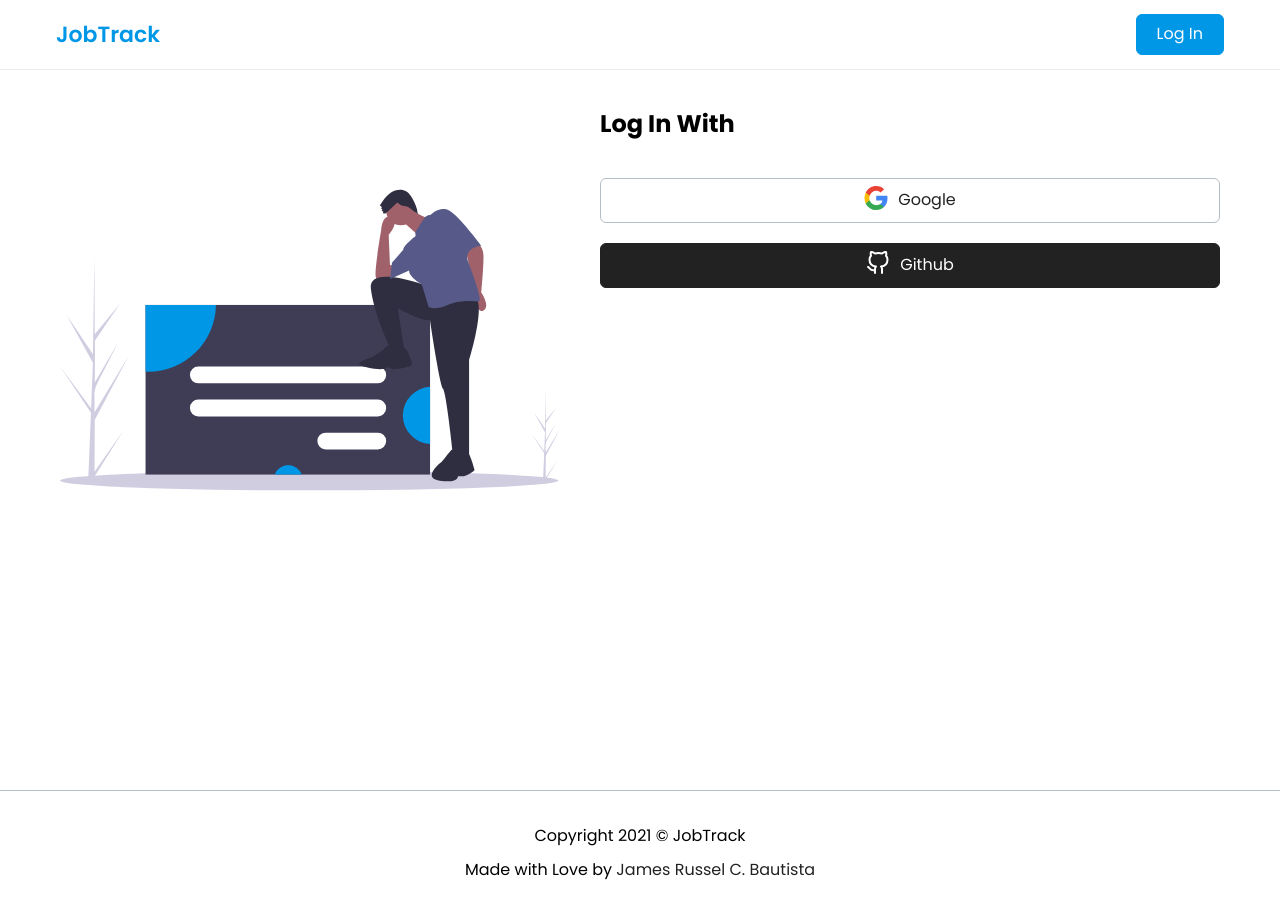
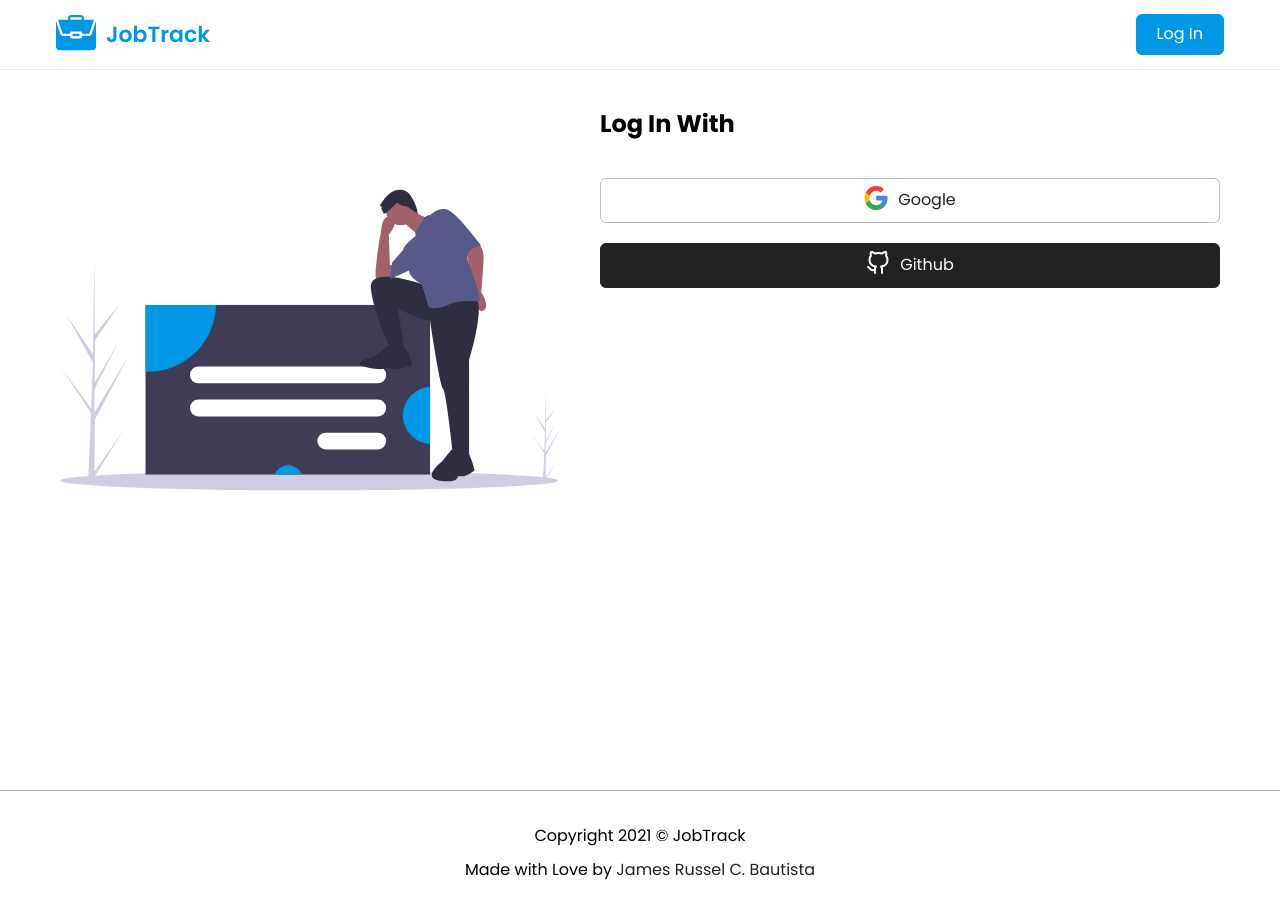
Before and after one commit to jrussumbrella/jobtrack, a Next.js app: page /login in a window 1280 px wide. Built offline with nearby package versions, Linux system fonts and the light colour scheme; no server answers.

Commit message:
add header logo

```diff
--- a/components/core/header/Header.module.css
+++ b/components/core/header/Header.module.css
@@ -4,6 +4,23 @@
   display: flex;
   align-items: center;
   border-bottom: 1px solid #eaeaea;
+}
+
+.headerLogoContainer {
+  display: flex;
+  align-items: center;
+}
+
+.headerTitle {
+  font-size: 22px;
+  color: var(--color-primary);
+  font-weight: 600;
+}
+
+.headerLogo {
+  width: 40px;
+  height: 40px;
+  margin-right: 10px;
 }
 
 .headerList {
@@ -21,12 +38,6 @@
   width: 100%;
 }
 
-.headerTitle {
-  font-size: 22px;
-  color: var(--color-primary);
-  font-weight: 600;
-}
-
 .headerRight {
   display: flex;
   align-items: center;
--- a/components/core/header/Header.tsx
+++ b/components/core/header/Header.tsx
@@ -12,7 +12,14 @@ const Header = () => {
     <header className={styles.header}>
       <nav className={styles.nav}>
         <Link href="/">
-          <a className={styles.headerTitle}> JobTrack</a>
+          <a className={styles.headerLogoContainer}>
+            <img
+              src="/images/logo.svg"
+              className={styles.headerLogo}
+              alt="job track logo"
+            />
+            <span className={styles.headerTitle}>JobTrack</span>
+          </a>
         </Link>
         <ul className={styles.headerRight}>
           {currentUser ? (
```
Also changed, not shown: public/images/logo.svg (added).
